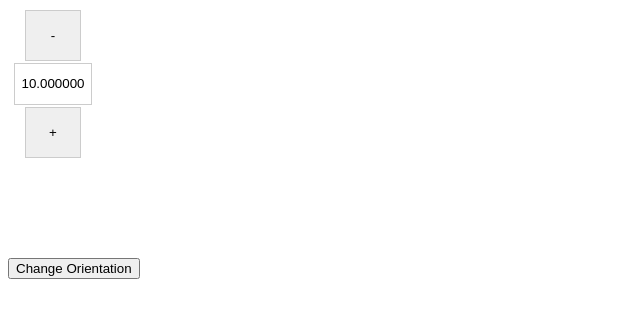
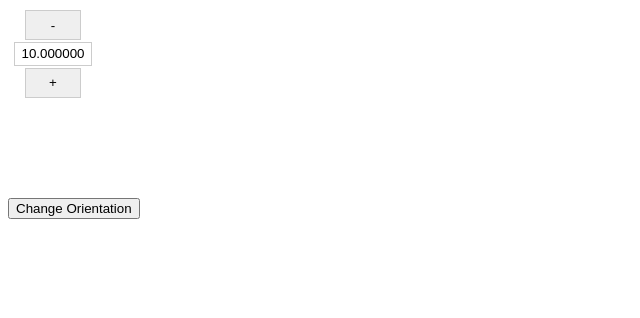
Before and after one commit to gaganjot07/jNumeric-Widget, a plain HTML site: page index.html in a window 1280 px wide. Both pictures are taken after a click on the button "Change Orientation". Shown: the whole page, without its empty margins (0-640 px from the left). Drawn offline with nearby package versions, Linux system fonts and the light colour scheme.

Commit message:
changed demo style

```diff
--- a/index.html
+++ b/index.html
@@ -18,7 +18,7 @@
 
   	.widgetContainer.vertical{
 	    width: 90px;
-	    height: 150px;
+	    height: 90px;
 	}
   </style>
   <script type="text/javascript">
```
